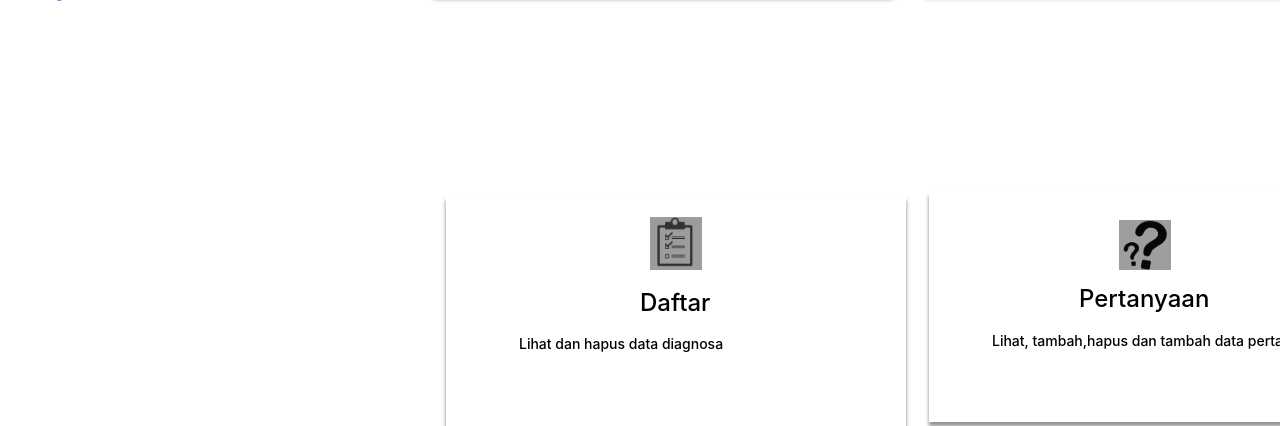
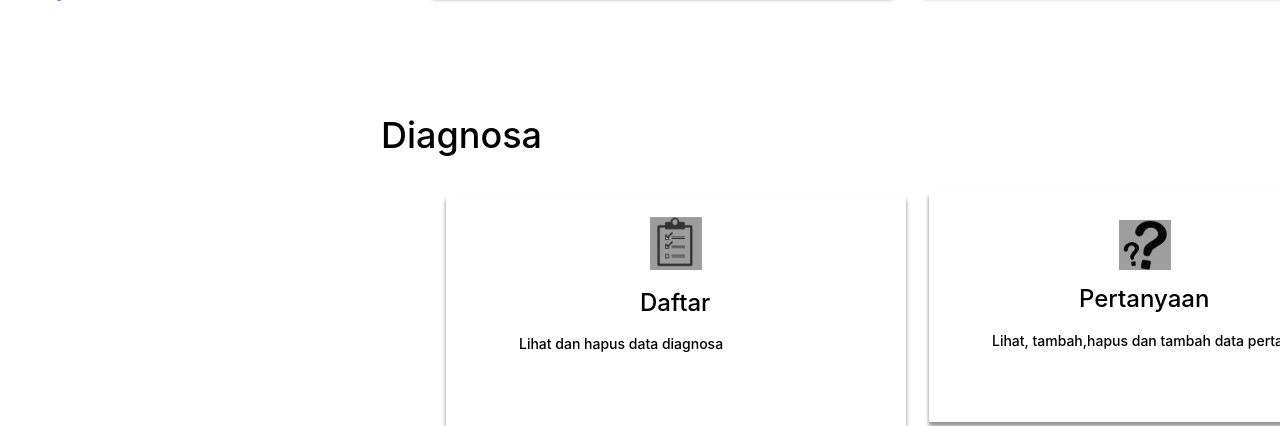
Before and after one commit to repimarisko/PKL_CBR, a PHP site: page /admin/admin.php in a window 1280 px wide; the page is wider, and only the part inside the window is pictured. Shown: the part 823-1249 px from the top of that part. Run offline with PHP 8.4, Linux system fonts and the light colour scheme; some web fonts are replaced; grey boxes are pictures that could not be loaded.

Commit message:
menambahkan diagnosa

```diff
--- a/admin/admin.css
+++ b/admin/admin.css
@@ -307,6 +307,24 @@ line-height: 29px;
 
 color: #000000;
 
+}
+.diagnosa-1{
+    /* Diagnosa */
+
+position: absolute;
+width: 161px;
+height: 44px;
+left: 440px;
+top: 926px;
+
+font-family: 'Inter';
+font-style: normal;
+font-weight: 500;
+font-size: 36px;
+line-height: 44px;
+/* identical to box height */
+
+color: #000000;
 }
 .diagnosa{
 /* Diagnosa */
--- a/admin/admin.php
+++ b/admin/admin.php
@@ -66,6 +66,7 @@
     <div class="kotak-15"></div>
 
     <div class="penyakit-1">Penyakit</div>
+    <div class="diagnosa-1">Diagnosa</div>
     <!--  -->
     <a href="#kotak3" class="kotak-3"></a>
     < <a href="#kotak4" class="kotak-12"></a>
```
